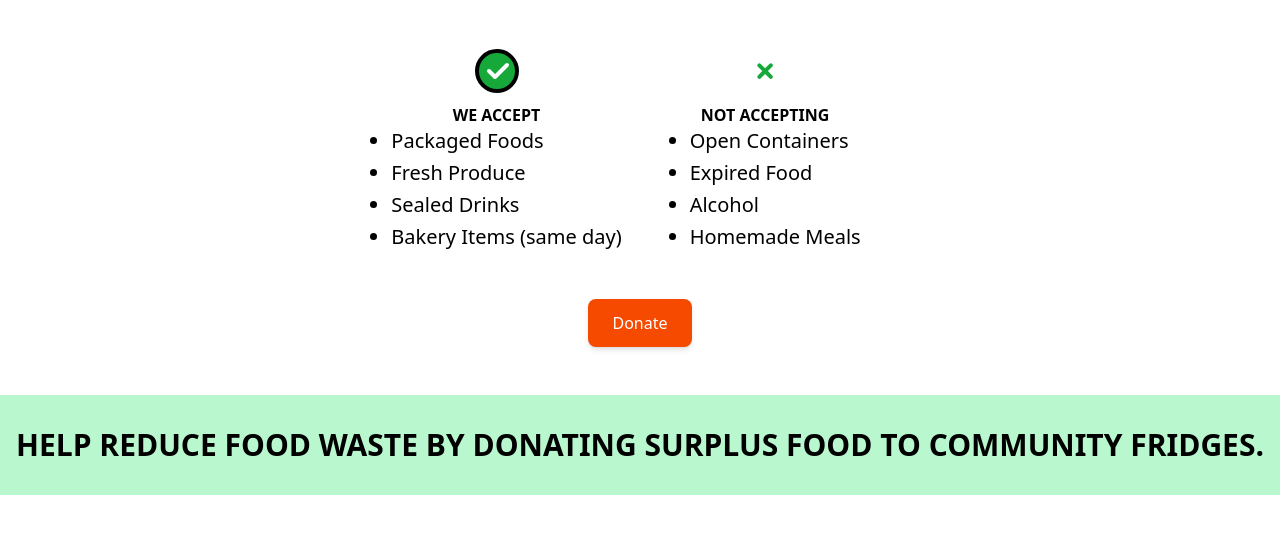
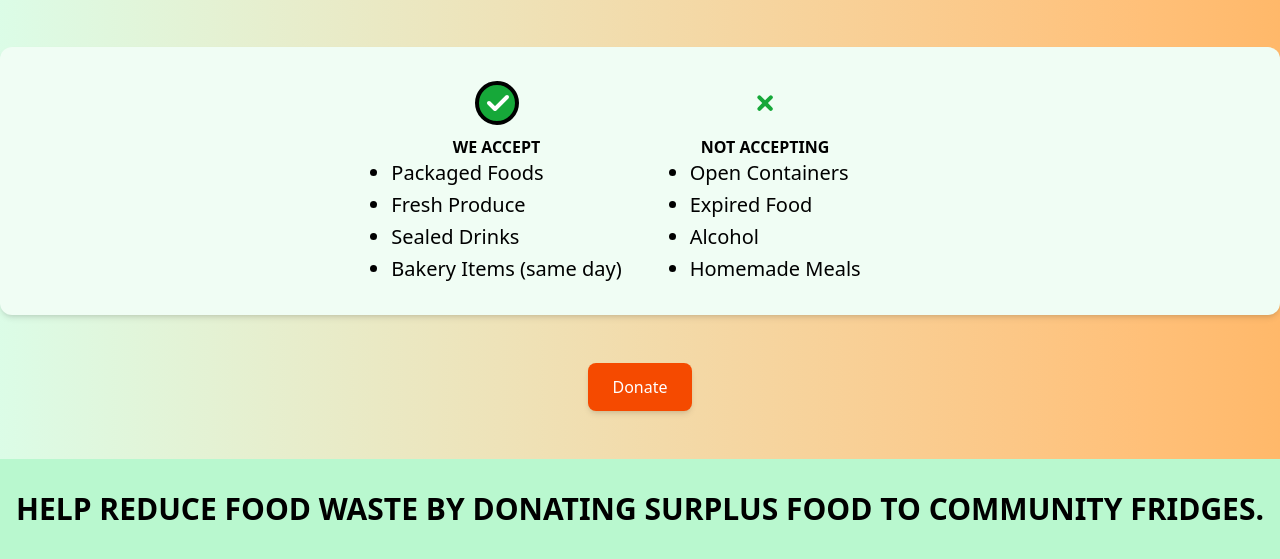
Before and after one commit to Brooklyn-STEAM/10052-Battling-Food-Insecurity-Through-a-Crowdsourced-Platform, a Flask app: template templates/donate.html.jinja in a window 1280 px wide. Shown: the part 673-1232 px from the top of the page. Before the commit the page ends 1168 px from the top, so only its background shows below. Run offline with Flask 3, Linux system fonts and the light colour scheme; the template is opened without the code that fills it, so the values that code supplies are empty.

Commit message:
created_new_background

```diff
--- a/templates/donate.html.jinja
+++ b/templates/donate.html.jinja
@@ -6,14 +6,14 @@
     <link rel="icon" type="image/png" href="/static/images/logo.png">
     <script src="https://cdn.jsdelivr.net/npm/@tailwindcss/browser@4"></script>
   </head>
-  <body>
+  <body class="bg-gradient-to-r from-green-100 to-orange-300 min-h-screen flex flex-col">
   {% include "components/navbar.html.jinja" %}
   <div>
   <h1 class="font-bold text-4xl text-center p-6">DONATE FOOD NEAR YOU</h1>
 
 <img class="w-full max-w-md sm:max-w-lg lg:max-w-2xl mx-auto mb-12" src="/static/products/Donate.png" >
 
-<div class="flex flex-col md:flex-row justify-center gap-12 mb-12">
+<div class="flex flex-col md:flex-row justify-center gap-12 mb-12 bg-green-50 p-8 rounded-xl shadow-md">
   <div class="flex flex-col items-center">
     <svg xmlns="http://www.w3.org/2000/svg"
          width="48"
--- a/templates/fridge.html.jinja
+++ b/templates/fridge.html.jinja
@@ -9,7 +9,7 @@
 <body>
 {% include "components/navbar.html.jinja" %}
 
-<div class="min-h-screen bg-white">
+<div class="min-h-screen bg-yellow-50">
 
   <!-- HEADER / FRIDGE HERO -->
   <section class="bg-gradient-to-r from-green-100 to-emerald-50 py-16 px-6">
```
